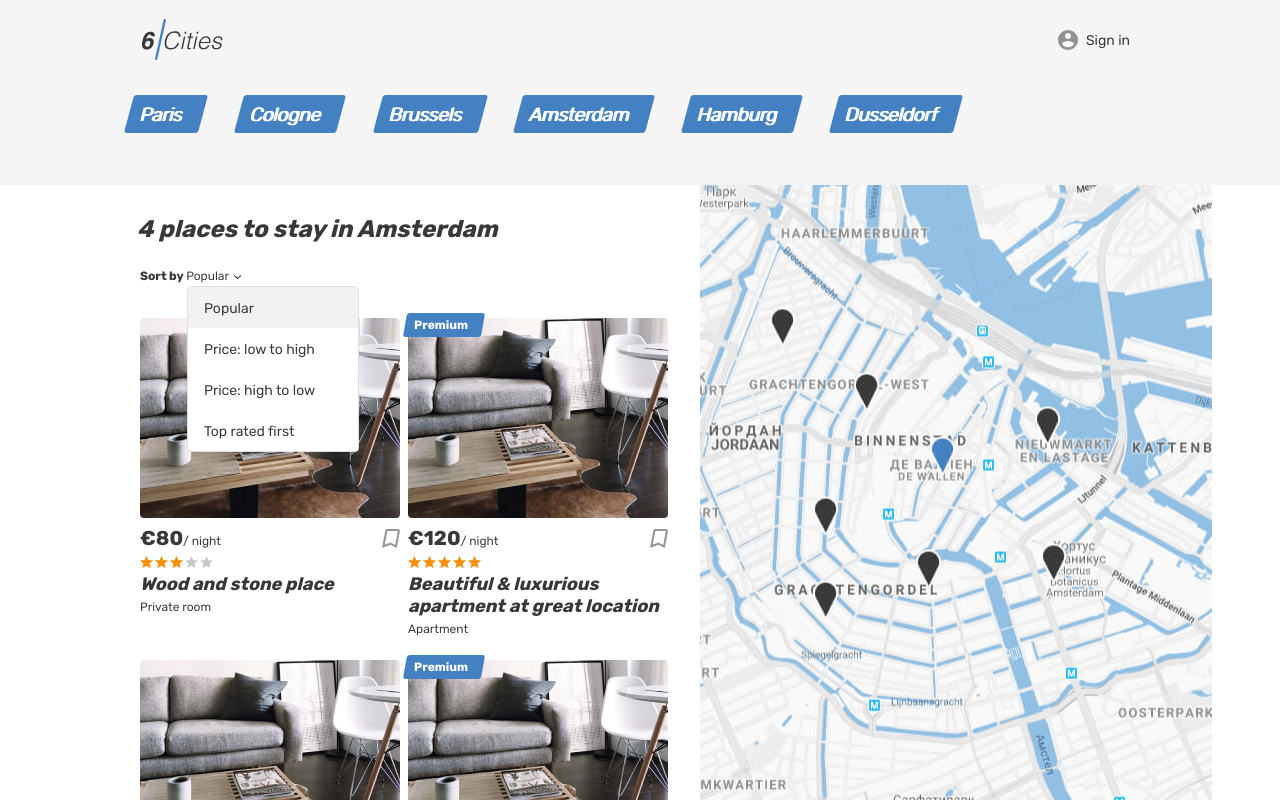
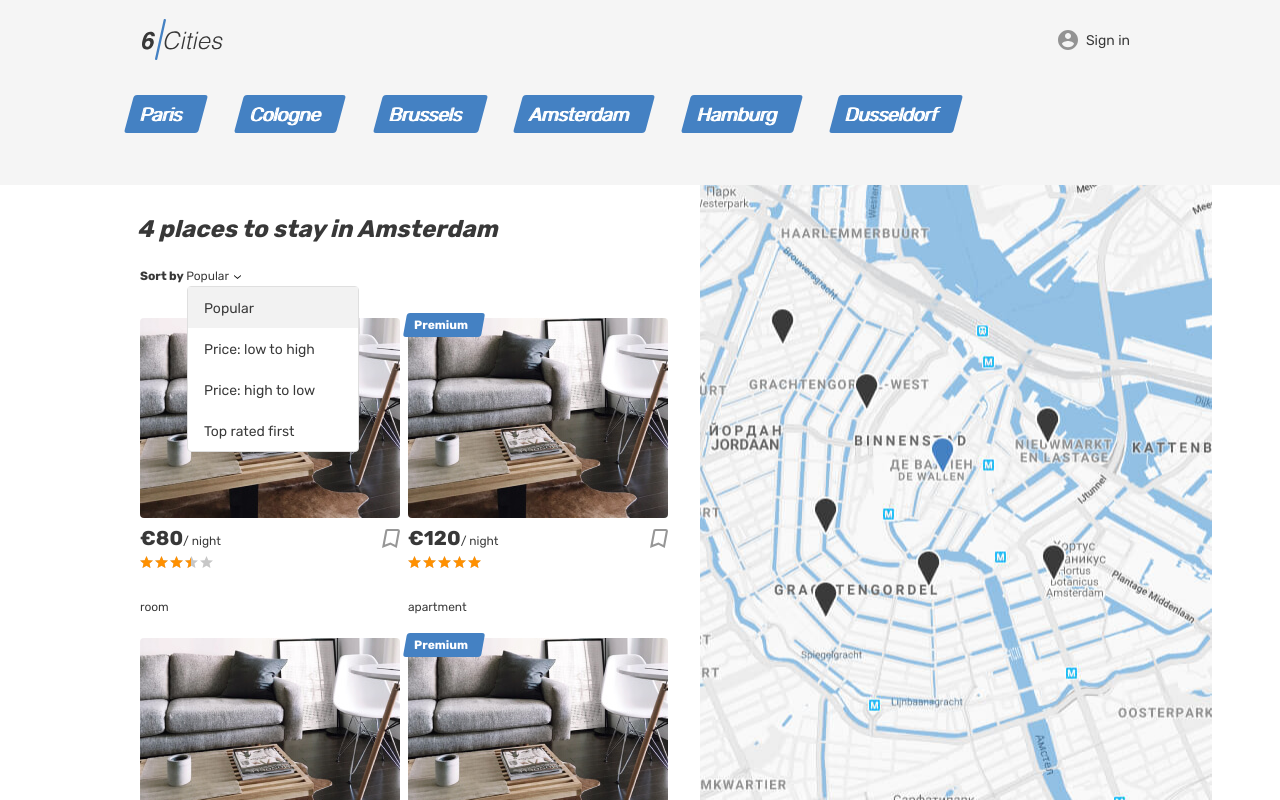
Before and after one commit to lipa88-mk/sixCities, a React (Create React App) app: page /amsterdam in a window 1280 px wide. Built offline with nearby package versions, Linux system fonts and the light colour scheme.

Commit message:
update Offers type and mocked data

```diff
--- a/src/mocks/offers.ts
+++ b/src/mocks/offers.ts
@@ -3,34 +3,42 @@ import type {Offer} from '../types/offers';
 export const offers: Offer[] = [
   {
     id: 1000,
-    description: 'Wood and stone place',
-    type: 'Private room',
+    title: 'Wood and stone place',
+    type: 'room',
     price: 80,
-    rating: 3,
-    isPremium: false
+    rating: 3.5,
+    isPremium: false,
+    isFavorite: true,
+    previewImage: 'img/apartment-01.jpg',
   },
   {
     id: 1001,
-    description: 'Beautiful & luxurious apartment at great location',
-    type: 'Apartment',
+    title: 'Beautiful & luxurious apartment at great location',
+    type: 'apartment',
     price: 120,
     rating: 5,
-    isPremium: true
+    isPremium: true,
+    isFavorite: false,
+    previewImage: 'img/apartment-03.jpg',
   },
   {
     id: 1002,
-    description: 'Canal View Prinsengracht',
-    type: 'Apartment',
+    title: 'Canal View Prinsengracht',
+    type: 'apartment',
     price: 132,
     rating: 4,
-    isPremium: false
+    isPremium: false,
+    isFavorite: true,
+    previewImage: 'img/apartment-01.jpg',
   },
   {
     id: 1003,
-    description: 'Nice, cozy, warm big bed apartment',
-    type: 'Apartment',
+    title: 'Nice, cozy, warm big bed apartment',
+    type: 'apartment',
     price: 180,
     rating: 5,
-    isPremium: true
+    isPremium: true,
+    isFavorite: false,
+    previewImage: 'img/apartment-02.jpg',
   },
 ];
```
Also changed, not shown: src/types/offers.ts (+5 -4 lines).
